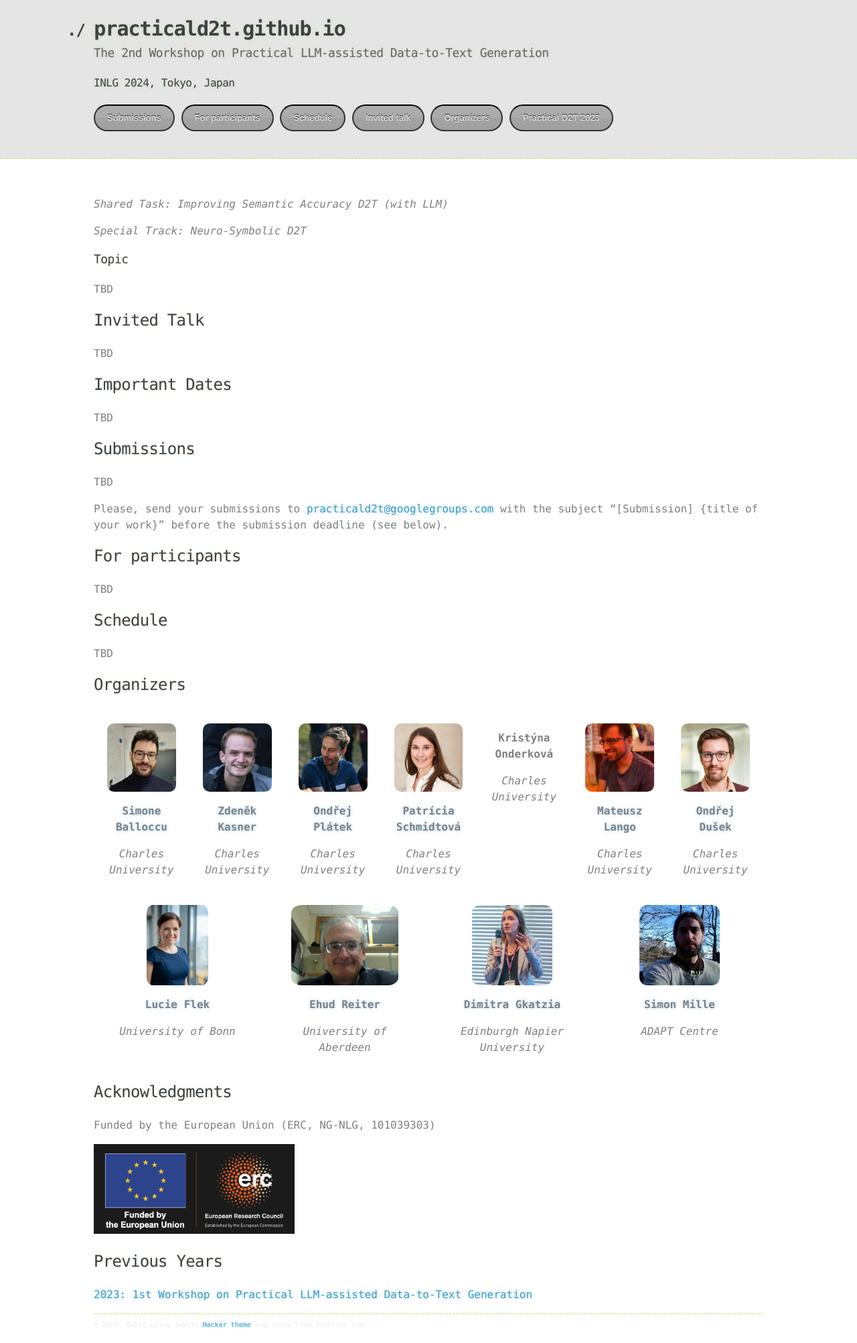
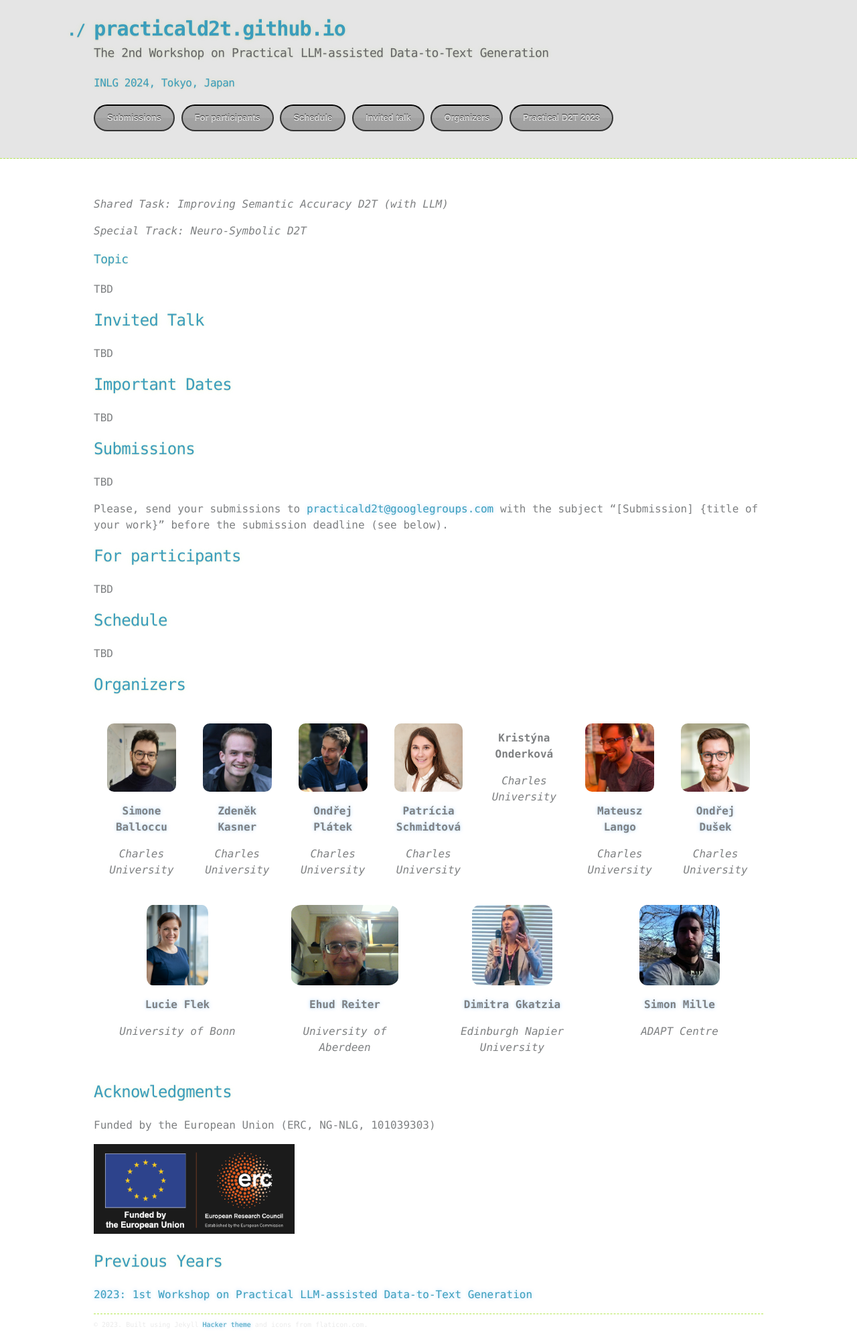
Before and after one commit to practicald2t/practicald2t.github.io, a Jekyll site: the page built from index.md, in a window 1280 px wide. Shown: the whole page at 67% size. Built offline with Jekyll 4.4.1, drawn with Linux system fonts in a browser that asks for light colours.

Commit message:
Update custom.css

```diff
--- a/assets/css/custom.css
+++ b/assets/css/custom.css
@@ -63,11 +63,11 @@ body {
 }
 
 header h1,h2,h3,h4 {
-            color:  #3d4144;
+            color:  #3a9ebc;
 }
 
 h1,h2,h3,h4 {
-  color:  #3d4144;
+  color:  #3a9ebc;
 }
 
 p,span {
```
